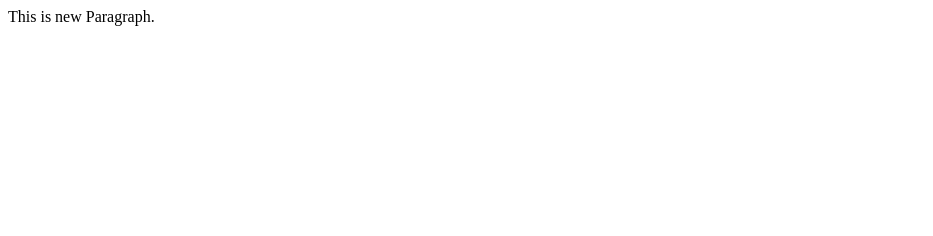
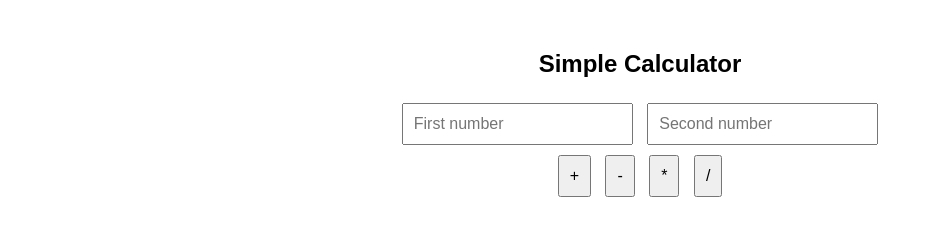
Before and after one commit to MayurGitLab/localrepo, a plain HTML site: page index.html in a window 1280 px wide. Shown: the whole page, without its empty margins (0-933 px from the left). Drawn offline with Linux system fonts and the light colour scheme.

Commit message:
Add Calculator

```diff
--- a/index.html
+++ b/index.html
@@ -1 +1,55 @@
-<p>This is new Paragraph.</p>
+<!-- <p>This is new Paragraph.</p> -->
+<!DOCTYPE html>
+<html lang="en">
+<head>
+  <meta charset="UTF-8">
+  <title>Simple Calculator</title>
+  <style>
+    body {
+      font-family: Arial, sans-serif;
+      text-align: center;
+      margin-top: 50px;
+    }
+    input, button {
+      padding: 10px;
+      margin: 5px;
+      font-size: 16px;
+    }
+  </style>
+</head>
+<body>
+
+  <h2>Simple Calculator</h2>
+  <input id="num1" type="number" placeholder="First number">
+  <input id="num2" type="number" placeholder="Second number"><br>
+
+  <button onclick="calculate('+')">+</button>
+  <button onclick="calculate('-')">-</button>
+  <button onclick="calculate('*')">*</button>
+  <button onclick="calculate('/')">/</button>
+
+  <h3 id="result"></h3>
+
+  <script>
+    function calculate(operator) {
+      const num1 = parseFloat(document.getElementById('num1').value);
+      const num2 = parseFloat(document.getElementById('num2').value);
+      let result = '';
+
+      if (!isNaN(num1) && !isNaN(num2)) {
+        switch (operator) {
+          case '+': result = num1 + num2; break;
+          case '-': result = num1 - num2; break;
+          case '*': result = num1 * num2; break;
+          case '/': result = num2 !== 0 ? num1 / num2 : 'Cannot divide by zero'; break;
+        }
+      } else {
+        result = 'Please enter valid numbers';
+      }
+
+      document.getElementById('result').innerText = 'Result: ' + result;
+    }
+  </script>
+
+</body>
+</html>
```
